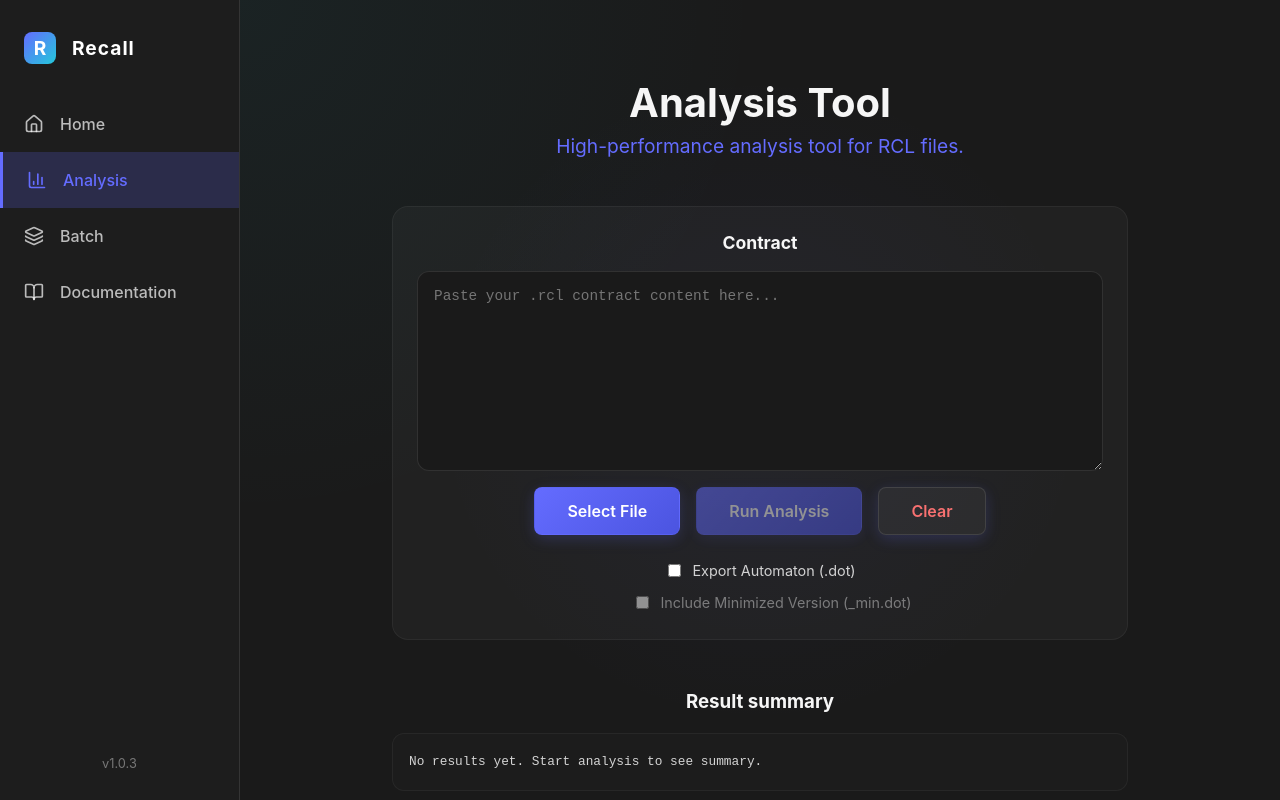
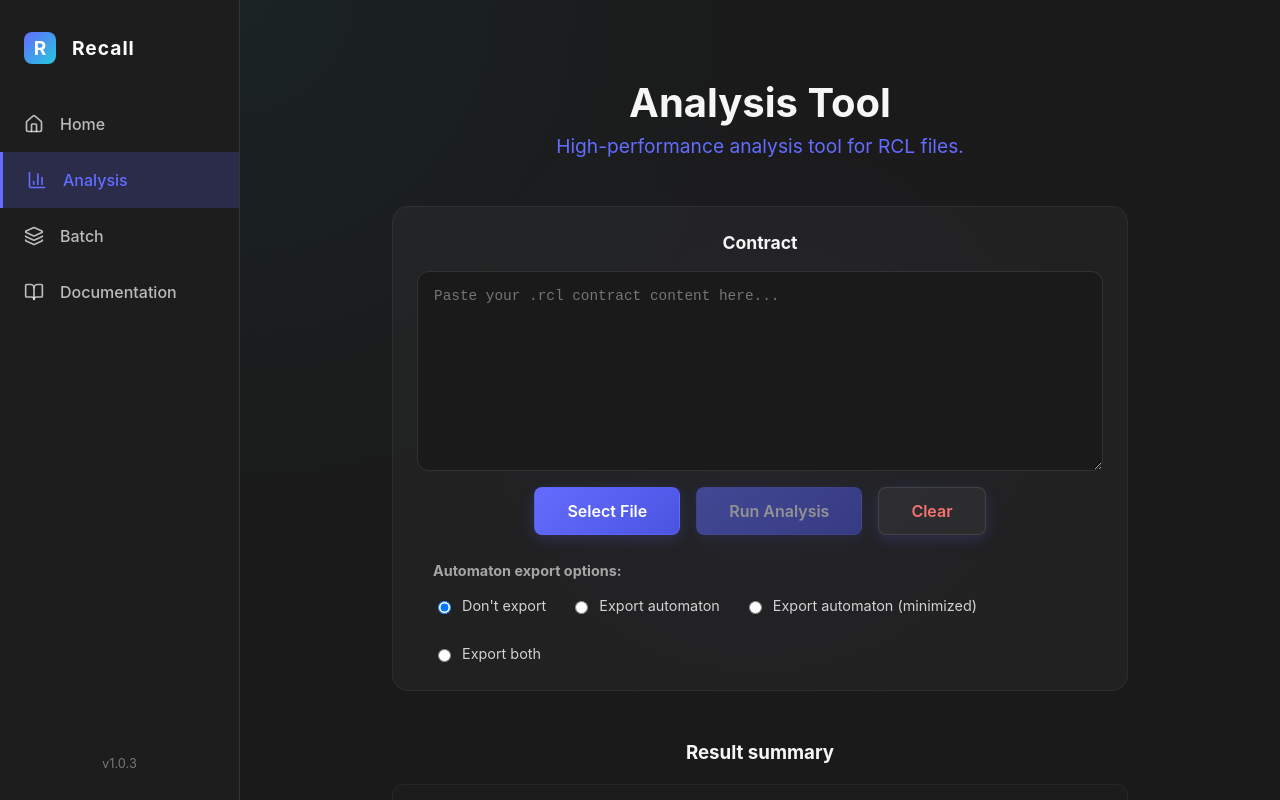
Before and after one commit to pilati06/recall-tauri, a React (Vite) app: page / in a window 1280 px wide. Both pictures are taken after a click on the item "Analysis". Built offline with nearby package versions, Linux system fonts and the light colour scheme.

Commit message:
Exportação de autômato min estava atrelado à exportação do normal, segmentei em 4 opções agora: Não exportar, exportar normal, exportar min, exportar os ambos.

```diff
--- a/src/pages/AnalysisPage.tsx
+++ b/src/pages/AnalysisPage.tsx
@@ -15,8 +15,7 @@ export function AnalysisPage() {
   } = singleAnalysis;
 
   const [selectedMode] = useState('Default');
-  const [exportAutomaton, setExportAutomaton] = useState(false);
-  const [exportMinAutomaton, setExportMinAutomaton] = useState(false);
+  const [exportOption, setExportOption] = useState<'none' | 'normal' | 'min' | 'both'>('none');
   const logsEndRef = useRef<HTMLDivElement>(null);
 
   useEffect(() => {
@@ -66,19 +65,22 @@ export function AnalysisPage() {
 
     try {
       let response;
+      const exportNormal = exportOption === 'normal' || exportOption === 'both';
+      const exportMin = exportOption === 'min' || exportOption === 'both';
+
       if (filePath) {
         response = await invoke("process_file", {
           path: filePath,
           mode: selectedMode,
-          exportAutomaton,
-          exportMinAutomaton
+          exportAutomaton: exportNormal,
+          exportMinAutomaton: exportMin
         });
       } else {
         response = await invoke("analyze_text", {
           text: pastedText,
           mode: selectedMode,
-          exportAutomaton,
-          exportMinAutomaton
+          exportAutomaton: exportNormal,
+          exportMinAutomaton: exportMin
         });
       }
 
@@ -183,10 +185,14 @@ export function AnalysisPage() {
         <div style={{
           display: 'flex',
           flexDirection: 'column',
-          alignItems: 'center',
+          alignItems: 'flex-start', // Better alignment for radio group
           marginTop: '0.5rem',
-          gap: '0.5rem'
+          gap: '0.5rem',
+          paddingLeft: '1rem'
         }}>
+          <h4 style={{ margin: '0 0 0.2rem 0', fontSize: '0.9rem', color: 'rgba(255, 255, 255, 0.6)' }}>Automaton export options:</h4>
+
+          <div style={{ display: 'flex', flexWrap: 'wrap', gap: '1.5rem' }}>
             <label style={{
               display: 'flex',
               alignItems: 'center',
@@ -196,17 +202,15 @@ export function AnalysisPage() {
               color: 'rgba(255, 255, 255, 0.8)'
             }}>
               <input
-              type="checkbox"
-              checked={exportAutomaton}
-              onChange={(e) => {
-                const checked = e.target.checked;
-                setExportAutomaton(checked);
-                if (!checked) setExportMinAutomaton(false);
-              }}
+                type="radio"
+                name="exportOption"
+                value="none"
+                checked={exportOption === 'none'}
+                onChange={() => setExportOption('none')}
                 disabled={isAnalyzing}
                 style={{ cursor: 'pointer' }}
               />
-            Export Automaton (.dot)
+              Don't export
             </label>
 
             <label style={{
@@ -215,23 +219,60 @@ export function AnalysisPage() {
               gap: '0.5rem',
               cursor: 'pointer',
               fontSize: '0.9rem',
-            color: 'rgba(255, 255, 255, 0.8)',
-            marginLeft: '1.5rem',
-            opacity: exportAutomaton ? 1 : 0.5
+              color: 'rgba(255, 255, 255, 0.8)'
             }}>
               <input
-              type="checkbox"
-              checked={exportMinAutomaton}
-              onChange={(e) => {
-                const checked = e.target.checked;
-                setExportMinAutomaton(checked);
-                if (checked) setExportAutomaton(true);
-              }}
+                type="radio"
+                name="exportOption"
+                value="normal"
+                checked={exportOption === 'normal'}
+                onChange={() => setExportOption('normal')}
                 disabled={isAnalyzing}
                 style={{ cursor: 'pointer' }}
               />
-            Include Minimized Version (_min.dot)
+              Export automaton
             </label>
+
+            <label style={{
+              display: 'flex',
+              alignItems: 'center',
+              gap: '0.5rem',
+              cursor: 'pointer',
+              fontSize: '0.9rem',
+              color: 'rgba(255, 255, 255, 0.8)'
+            }}>
+              <input
+                type="radio"
+                name="exportOption"
+                value="min"
+                checked={exportOption === 'min'}
+                onChange={() => setExportOption('min')}
+                disabled={isAnalyzing}
+                style={{ cursor: 'pointer' }}
+              />
+              Export automaton (minimized)
+            </label>
+
+            <label style={{
+              display: 'flex',
+              alignItems: 'center',
+              gap: '0.5rem',
+              cursor: 'pointer',
+              fontSize: '0.9rem',
+              color: 'rgba(255, 255, 255, 0.8)'
+            }}>
+              <input
+                type="radio"
+                name="exportOption"
+                value="both"
+                checked={exportOption === 'both'}
+                onChange={() => setExportOption('both')}
+                disabled={isAnalyzing}
+                style={{ cursor: 'pointer' }}
+              />
+              Export both
+            </label>
+          </div>
         </div>
       </div>
 
```
Also changed, not shown: 2 other files (tests, documents, lock files or other folders). Lines whose indentation alone changed are shown as unchanged.
